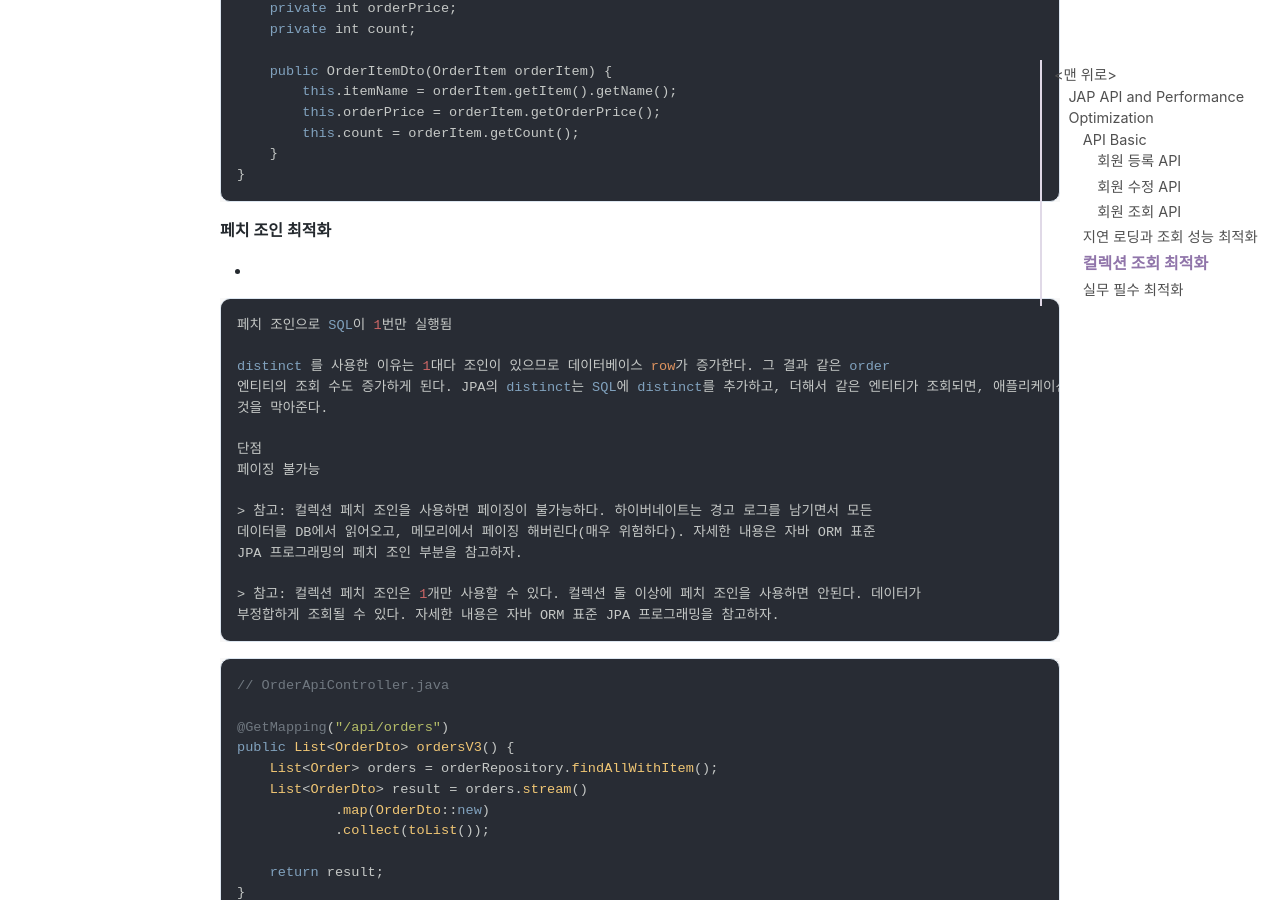
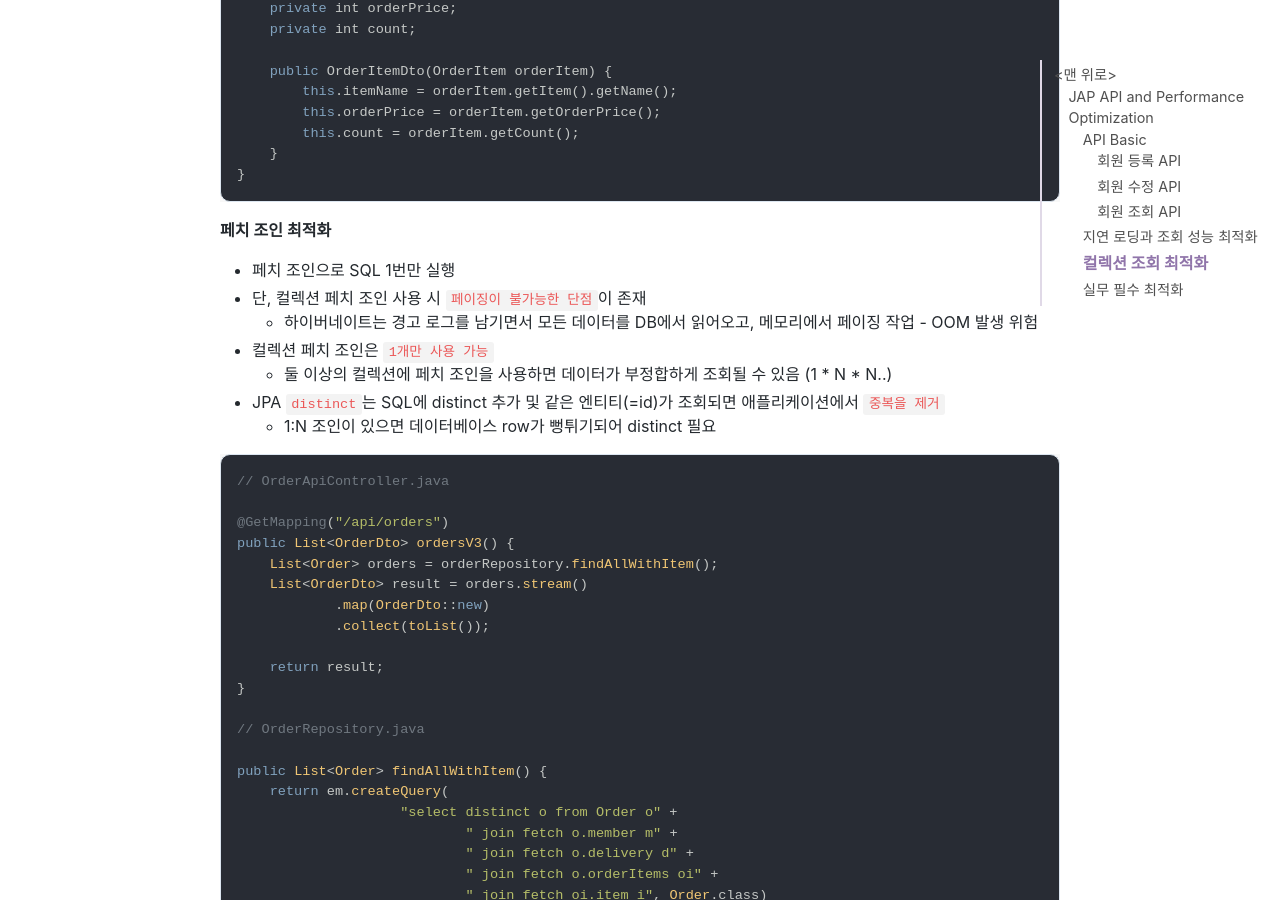
Before and after one commit to jihunparkme/jihunparkme.github.io, a Jekyll site: the page built from _posts/2022-05-24-JPA-API-and-performance-optimization.md, in a window 1280 px wide and 900 px high, scrolled down 7577 px. Built offline with Jekyll 4.4.1, drawn with Linux system fonts in a browser that asks for light colours; nearby versions of some CDN libraries; comment, search, counter and statistics services are not loaded.

Commit message:
add: 주문 조회 V3: 엔티티를 DTO로 변환 - 페치 조인 최적화

````diff
--- a/_posts/2022-05-24-JPA-API-and-performance-optimization.md
+++ b/_posts/2022-05-24-JPA-API-and-performance-optimization.md
@@ -345,25 +345,13 @@ static class OrderItemDto {
 
 **페치 조인 최적화**
 
--
-
-```
-페치 조인으로 SQL이 1번만 실행됨
-
-distinct 를 사용한 이유는 1대다 조인이 있으므로 데이터베이스 row가 증가한다. 그 결과 같은 order
-엔티티의 조회 수도 증가하게 된다. JPA의 distinct는 SQL에 distinct를 추가하고, 더해서 같은 엔티티가 조회되면, 애플리케이션에서 중복을 걸러준다. 이 예에서 order가 컬렉션 페치 조인 때문에 중복 조회 되는
-것을 막아준다.
-
-단점
-페이징 불가능
-
-> 참고: 컬렉션 페치 조인을 사용하면 페이징이 불가능하다. 하이버네이트는 경고 로그를 남기면서 모든
-데이터를 DB에서 읽어오고, 메모리에서 페이징 해버린다(매우 위험하다). 자세한 내용은 자바 ORM 표준
-JPA 프로그래밍의 페치 조인 부분을 참고하자.
-
-> 참고: 컬렉션 페치 조인은 1개만 사용할 수 있다. 컬렉션 둘 이상에 페치 조인을 사용하면 안된다. 데이터가
-부정합하게 조회될 수 있다. 자세한 내용은 자바 ORM 표준 JPA 프로그래밍을 참고하자.
-```
+- 페치 조인으로 SQL 1번만 실행
+- 단, 컬렉션 페치 조인 사용 시 `페이징이 불가능한 단점`이 존재
+  - 하이버네이트는 경고 로그를 남기면서 모든 데이터를 DB에서 읽어오고, 메모리에서 페이징 작업 - OOM 발생 위험
+- 컬렉션 페치 조인은 `1개만 사용 가능`
+  - 둘 이상의 컬렉션에 페치 조인을 사용하면 데이터가 부정합하게 조회될 수 있음 (1 * N * N..)
+- JPA `distinct`는 SQL에 distinct 추가 및 같은 엔티티(=id)가 조회되면 애플리케이션에서 `중복을 제거`
+  - 1:N 조인이 있으면 데이터베이스 row가 뻥튀기되어 distinct 필요
 
 ```java
 // OrderApiController.java
````
